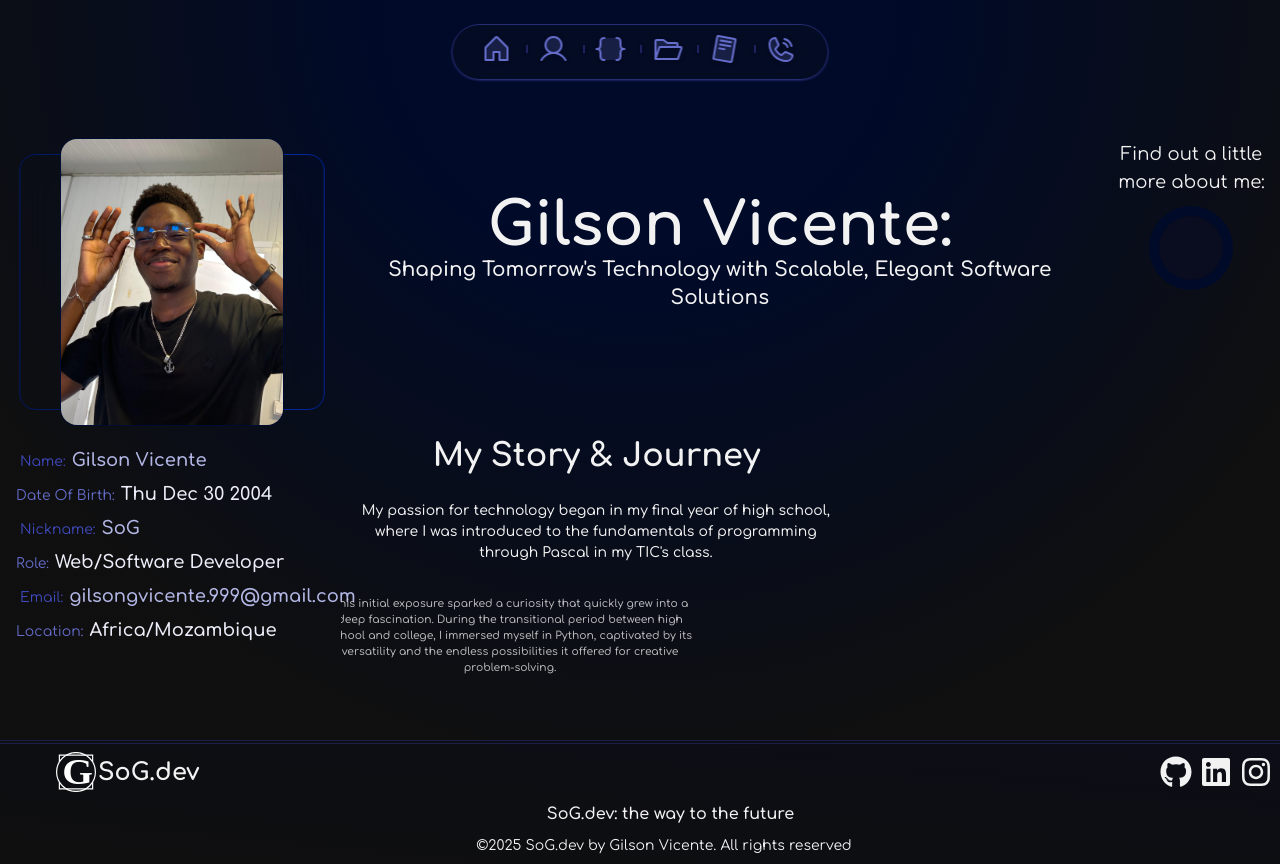
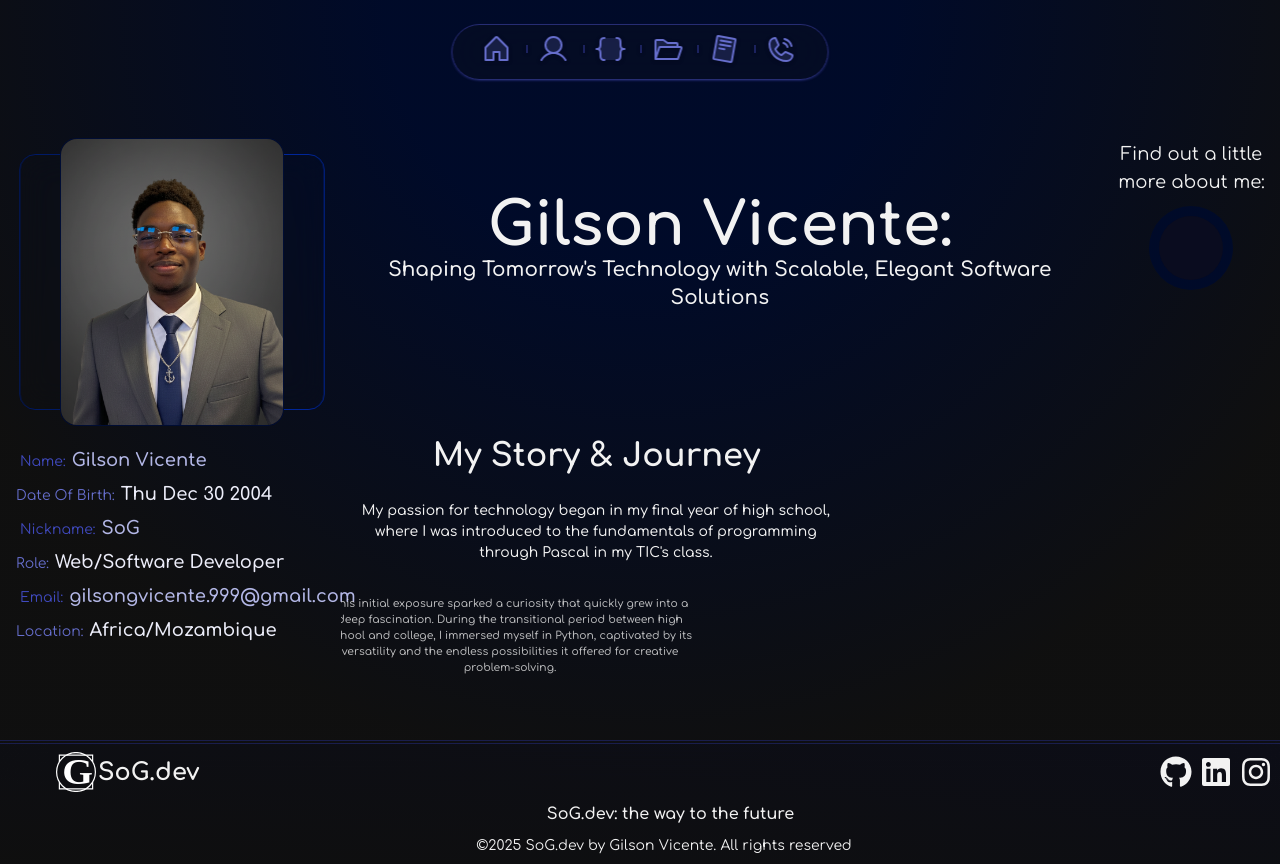
Before and after one commit to SoG-WRLD/magic-portifolio, a Next.js app: page /about in a window 1280 px wide. Built offline with nearby package versions, Linux system fonts and the light colour scheme.

Commit message:
Implement code changes to enhance functionality and improve performance

```diff
--- a/src/app/about/page.tsx
+++ b/src/app/about/page.tsx
@@ -29,7 +29,7 @@ const AboutPage = () => {
             ])}
           >
             <Image
-              src={"/photos/self.jpeg"}
+              src={"/photos/self-3.png"}
               alt="portrait of Gilson Vicente"
               width={500}
               height={500}
```
Also changed, not shown: public/photos/self-3.png (renamed from public/photos/Gemini_Generated_Image_3x6pqq3x6pqq3x6p.png).
